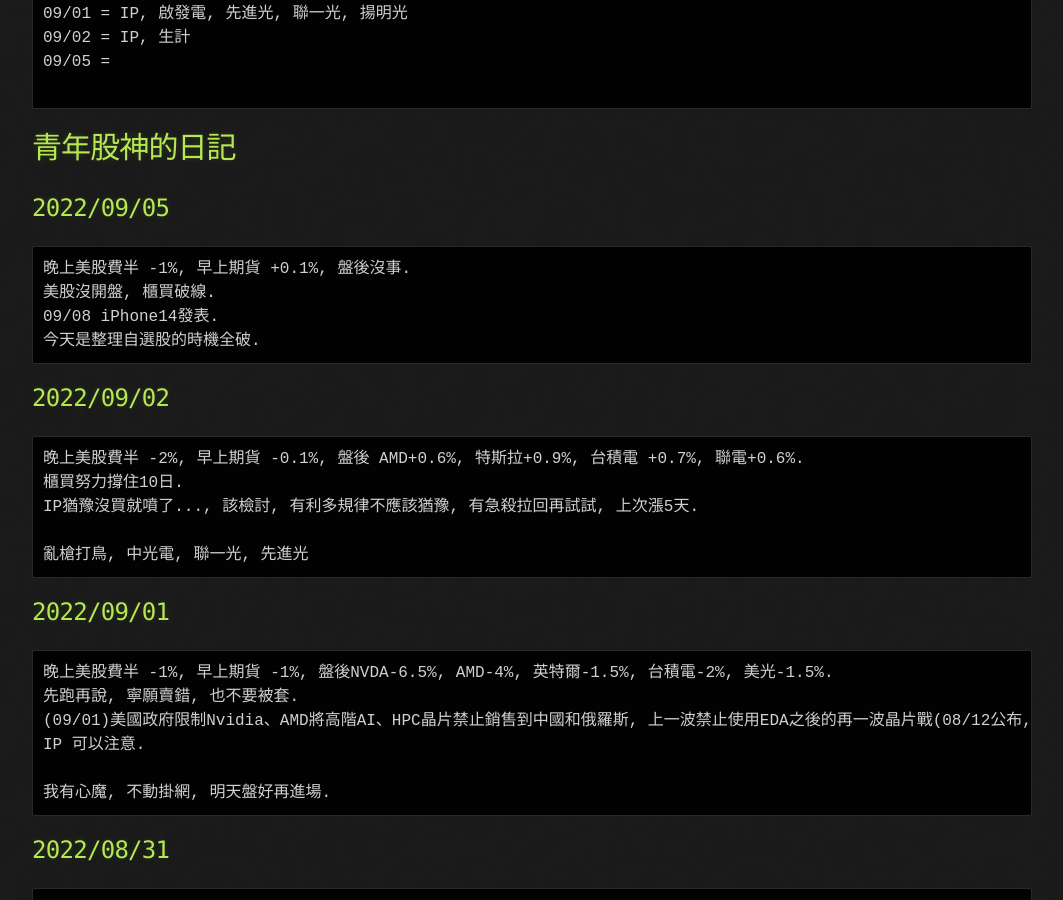
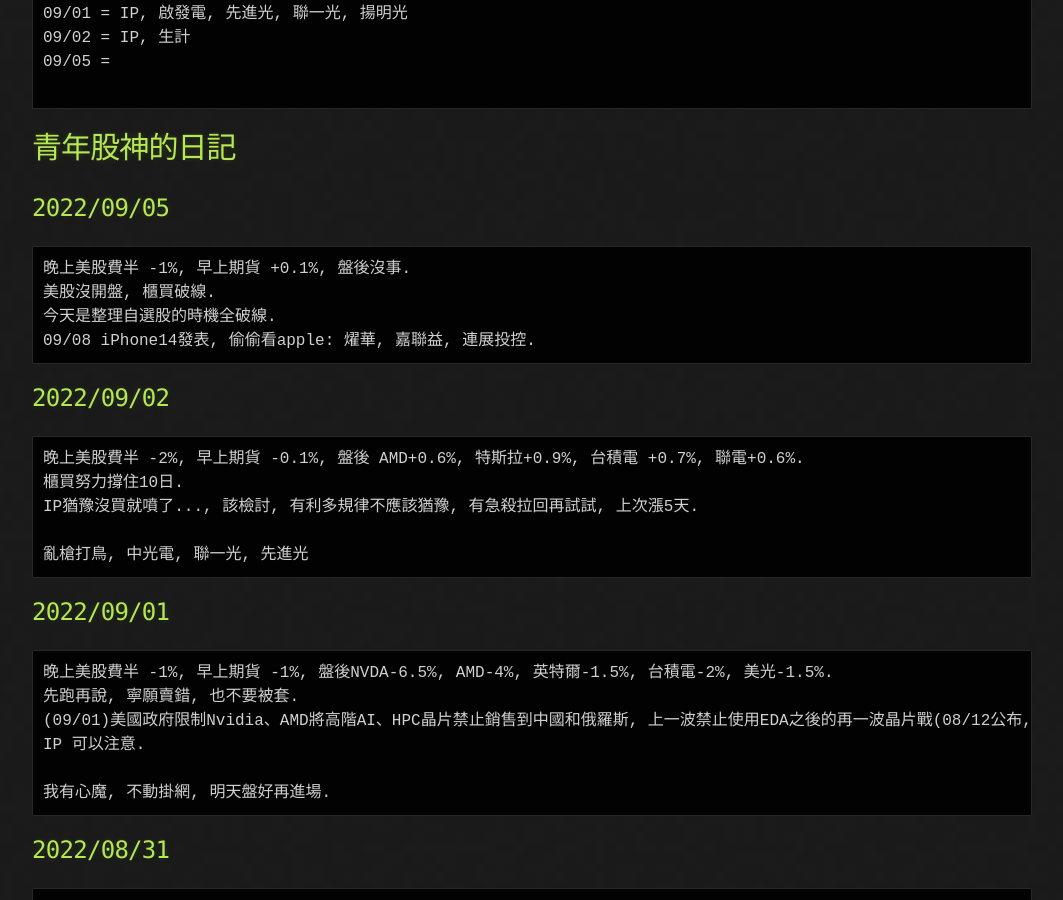
Before and after one commit to lepg5487/Stock_God, a Jekyll site: the page built from index.md, in a window 1280 px wide and 900 px high, scrolled down 994 px. Shown: the whole window, without its empty margins (108-1171 px from the left). Built offline with Jekyll 4.4.1, drawn with Linux system fonts in a browser that asks for light colours; our own code applies the rules of GitHub Pages for plain Markdown files.

Commit message:
Update index.md

````diff
--- a/index.md
+++ b/index.md
@@ -45,8 +45,8 @@
 ```
 晚上美股費半 -1%, 早上期貨 +0.1%, 盤後沒事.
 美股沒開盤, 櫃買破線.
-09/08 iPhone14發表.
-今天是整理自選股的時機全破.
+今天是整理自選股的時機全破線.
+09/08 iPhone14發表, 偷偷看apple: 燿華, 嘉聯益, 連展投控.
 ```
 
 ## 2022/09/02
````
